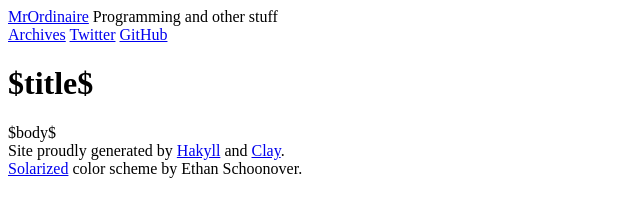
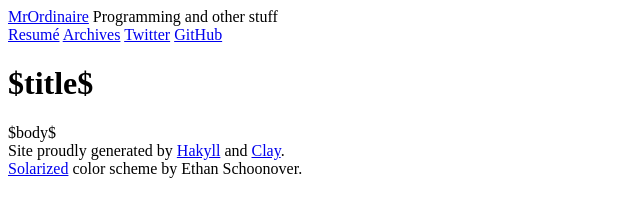
Before and after one commit to YeDeheng/site, a plain HTML site: page templates/default.html in a window 1280 px wide. Shown: the full height of the page, 0-640 px from the left. Drawn offline with Linux system fonts and the light colour scheme.

Commit message:
added resume

```diff
--- a/templates/default.html
+++ b/templates/default.html
@@ -16,6 +16,7 @@
                     <span>Programming and other stuff</span>
                 </div>
                 <div id="navigation">
+                    <a href="/resume.pdf">Resumé</a>
                     <a href="/archive.html">Archives</a>
                     <a href="https://twitter.com/mrordinaire">Twitter</a>
                     <a href="https://github.com/mrordinaire">GitHub</a>
```
Also changed, not shown: index.html (+2 -0 lines), 2 other files.
